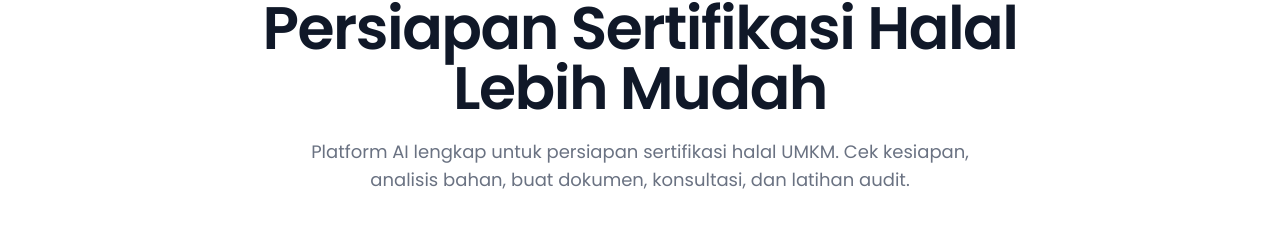
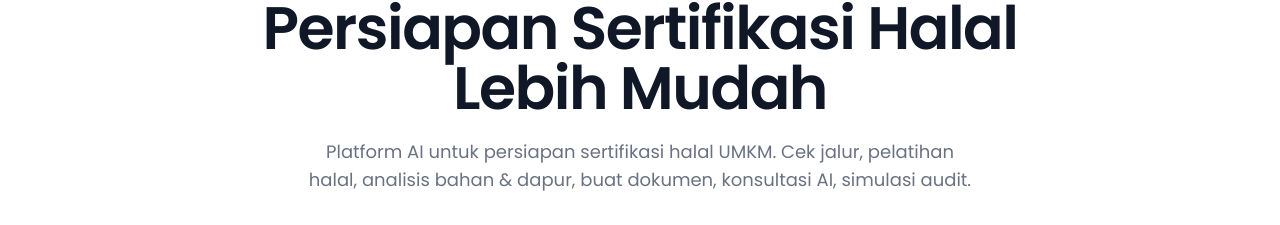
Before and after one commit to rokimiftah/SAH-in-Aja, a React app: page / in a window 1280 px wide. Shown: the part 162-387 px from the top of the page. Built offline with nearby package versions, Linux system fonts and the light colour scheme; no server answers; the HTML template or start-up script is replaced by a standard one; what @convex-dev/auth would draw is missing.

Commit message:
feat: update branding

```diff
--- a/rsbuild.config.ts
+++ b/rsbuild.config.ts
@@ -8,7 +8,7 @@ export default defineConfig({
   html: {
     meta: {
       description:
-        "SAH-in Aja! Platform persiapan sertifikasi halal berbasis AI untuk UMKM Indonesia. Foto area produksi, dapat laporan kesiapan halal, lengkap dengan dokumen wajib dan panduan step-by-step ke BPJPH/MUI.",
+        "SAH-in Aja! Platform persiapan sertifikasi halal berbasis AI untuk UMKM Indonesia. Cek jalur sertifikasi, pelatihan kesadaran halal, analisis kesiapan dapur & bahan, buat dokumen wajib, konsultasi asisten halal, dan simulasi audit.",
       viewport: "width=device-width, initial-scale=1, viewport-fit=cover",
     },
     favicon: "public/favicon.avif",
--- a/src/pages/dashboard/components/Sidebar.tsx
+++ b/src/pages/dashboard/components/Sidebar.tsx
@@ -592,7 +592,7 @@ export function Sidebar({ isOpen, onClose }: SidebarProps) {
         <div ref={userMenuRef} className="relative p-4">
           <div
             className={cn(
-              "absolute right-4 bottom-full left-4 mb-2 origin-bottom overflow-hidden rounded-xl bg-white shadow-lg ring-1 ring-gray-200 transition-all duration-200",
+              "absolute right-4 bottom-full left-4 mb-0.5 origin-bottom overflow-hidden rounded-xl bg-white shadow-lg ring-1 ring-gray-200 transition-all duration-200",
               userMenuOpen ? "translate-y-0 scale-100 opacity-100" : "pointer-events-none translate-y-2 scale-95 opacity-0",
             )}
           >
--- a/src/pages/landing/components/HeroSection.tsx
+++ b/src/pages/landing/components/HeroSection.tsx
@@ -20,8 +20,8 @@ export const HeroSection = () => {
             Persiapan Sertifikasi Halal Lebih Mudah
           </h1>
           <p className="mx-auto mb-6 max-w-2xl text-base text-gray-500 sm:mb-8 sm:text-lg">
-            Platform AI lengkap untuk persiapan sertifikasi halal UMKM. Cek kesiapan, analisis bahan, buat dokumen, konsultasi,
-            dan latihan audit.
+            Platform AI untuk persiapan sertifikasi halal UMKM. Cek jalur, pelatihan halal, analisis bahan & dapur, buat dokumen,
+            konsultasi AI, simulasi audit.
           </p>
           <div className="flex flex-col items-center justify-center gap-3 sm:flex-row">
             <Link
```
Also changed, not shown: public/landing/dashboard.avif, 1 other file (tests, documents, lock files or other folders).
